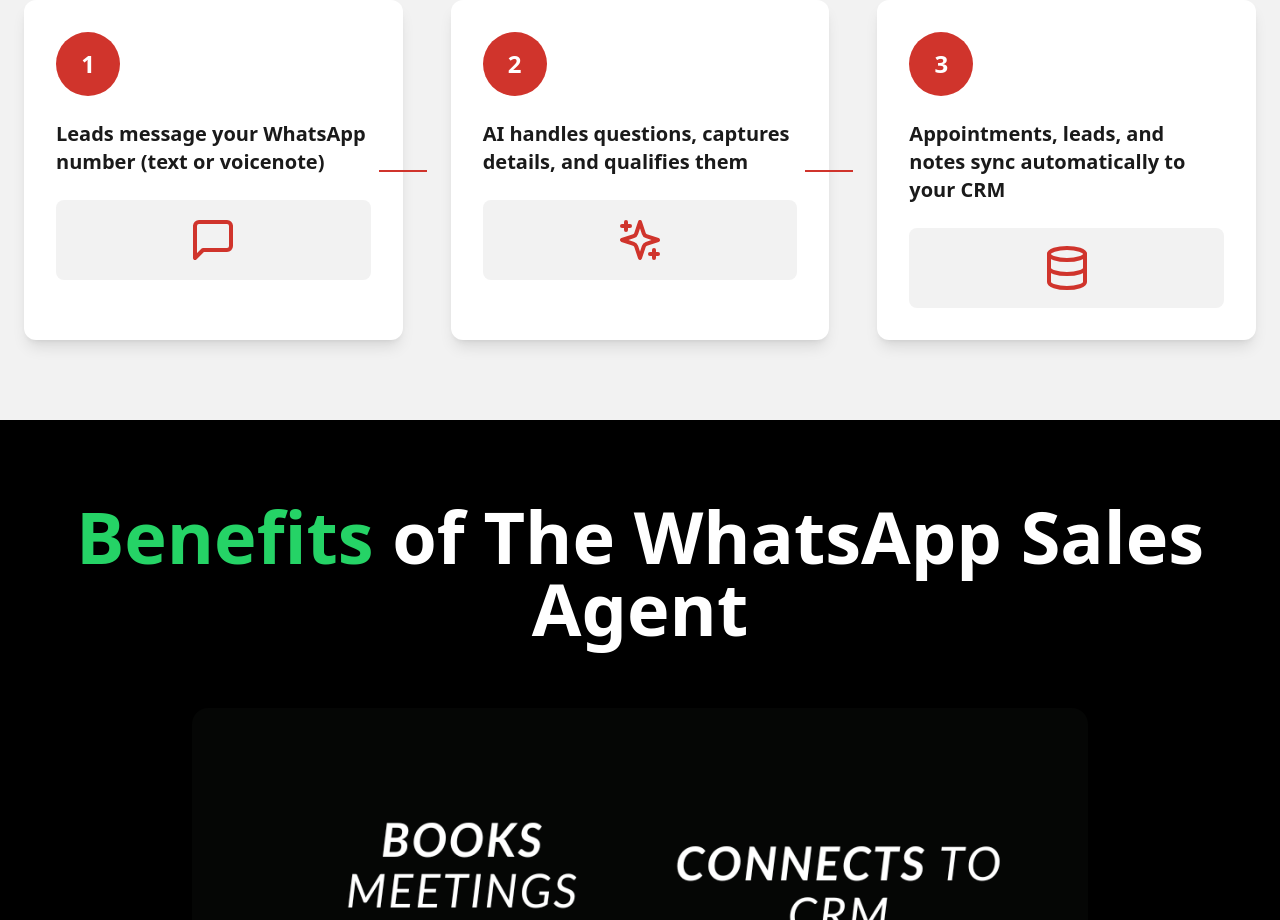
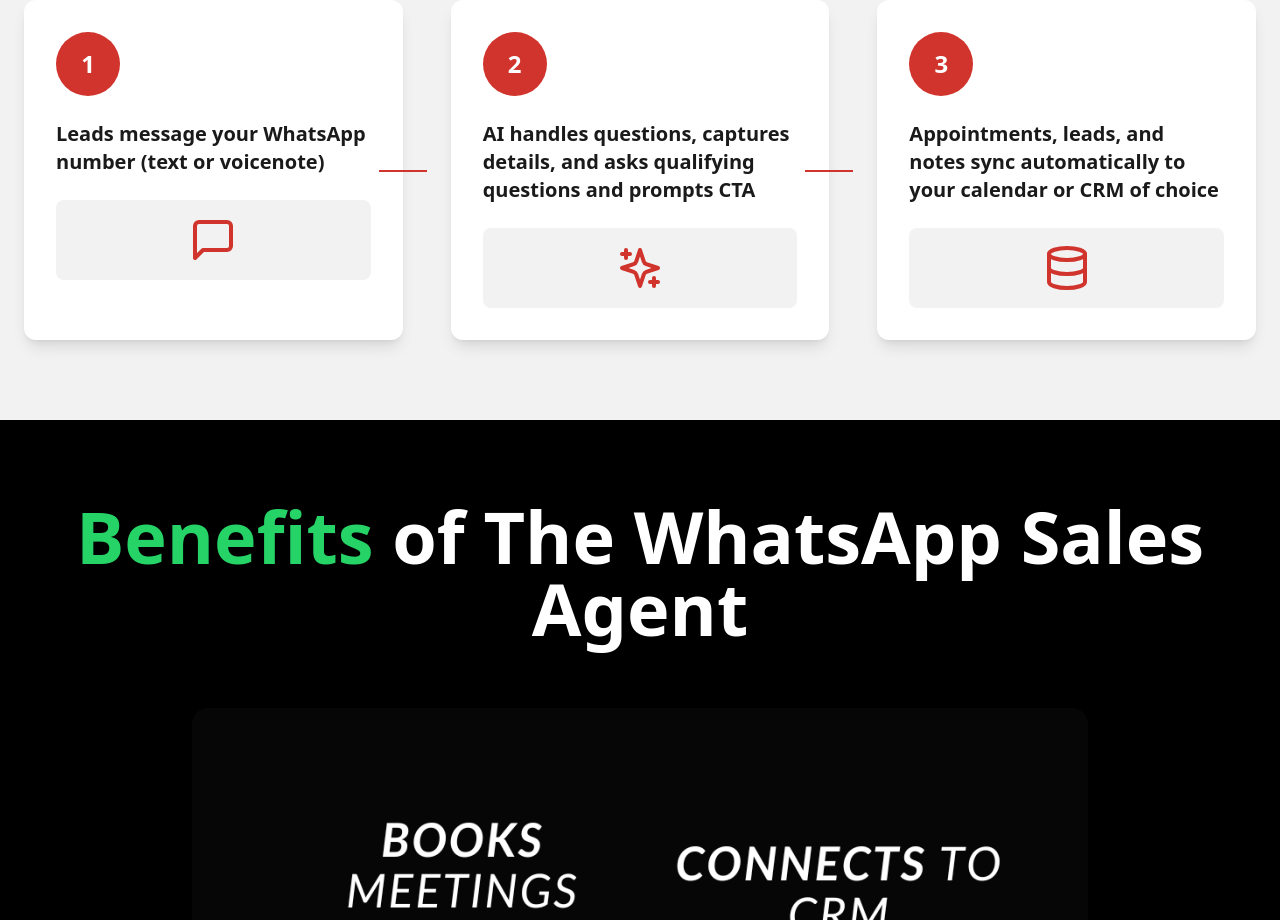
Before and after one commit to hendrik-bundu/boltsite, a React (Vite) app: page / in a window 1280 px wide. Shown: the part 1300-2220 px from the top of the page. Built offline with nearby package versions, Linux system fonts and the light colour scheme.

Commit message:
Updated App.tsx

```diff
--- a/src/App.tsx
+++ b/src/App.tsx
@@ -76,7 +76,7 @@ function App() {
                 <div className="w-16 h-16 bg-[#D0342C] text-white rounded-full flex items-center justify-center text-2xl font-bold mb-6">
                   2
                 </div>
-                <h3 className="text-xl font-bold text-[#1A1A1A] mb-4">AI handles questions, captures details, and qualifies them</h3>
+                <h3 className="text-xl font-bold text-[#1A1A1A] mb-4">AI handles questions, captures details, and asks qualifying questions and prompts CTA</h3>
                 <div className="mt-6 bg-[#F2F2F2] rounded-lg p-4">
                   <Sparkles className="w-12 h-12 text-[#D0342C] mx-auto" />
                 </div>
@@ -88,7 +88,7 @@ function App() {
               <div className="w-16 h-16 bg-[#D0342C] text-white rounded-full flex items-center justify-center text-2xl font-bold mb-6">
                 3
               </div>
-              <h3 className="text-xl font-bold text-[#1A1A1A] mb-4">Appointments, leads, and notes sync automatically to your CRM</h3>
+              <h3 className="text-xl font-bold text-[#1A1A1A] mb-4">Appointments, leads, and notes sync automatically to your calendar or CRM of choice</h3>
               <div className="mt-6 bg-[#F2F2F2] rounded-lg p-4">
                 <Database className="w-12 h-12 text-[#D0342C] mx-auto" />
               </div>
```
